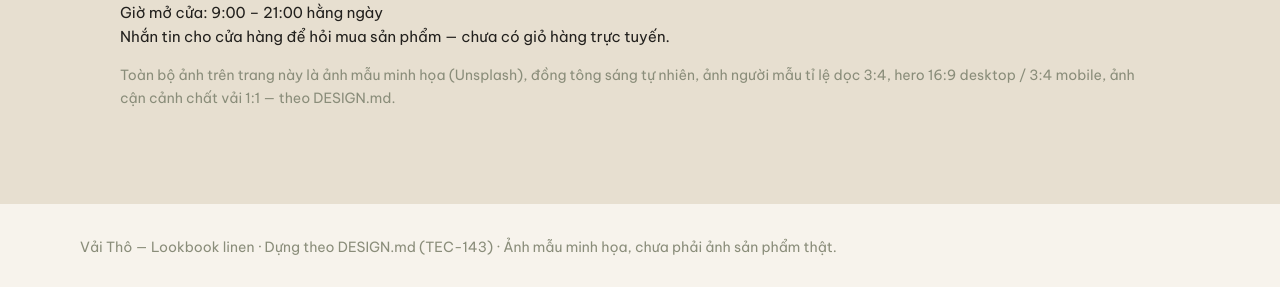
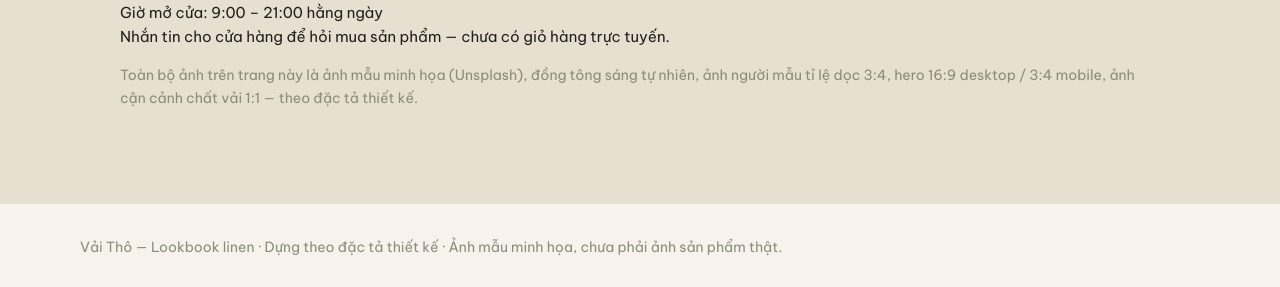
Before and after one commit to Muse-Soft/m-software-vai-tho, a plain HTML site: page index.html in a window 1280 px wide. Shown: the part 6812-7099 px from the top of the page. Drawn offline with nearby package versions, Linux system fonts and the light colour scheme.

Commit message:
Làm sạch chú thích và chữ hiển thị trên trang công khai (#3)
Co-authored-by: Mèo DevOps <devops@genalpha.dev>
Co-authored-by: Claude Sonnet 5.5 <noreply@anthropic.com>

```diff
--- a/index.html
+++ b/index.html
@@ -192,13 +192,13 @@
   <div class="wrap">
     <h2 class="section-title">Liên hệ</h2>
     <p><strong>Cửa hàng Vải Thô</strong><br>Địa chỉ: [CẦN BỔ SUNG — địa chỉ cửa hàng placeholder]<br>Giờ mở cửa: 9:00 – 21:00 hằng ngày<br>Nhắn tin cho cửa hàng để hỏi mua sản phẩm — chưa có giỏ hàng trực tuyến.</p>
-    <p class="sample-note">Toàn bộ ảnh trên trang này là ảnh mẫu minh họa (Unsplash), đồng tông sáng tự nhiên, ảnh người mẫu tỉ lệ dọc 3:4, hero 16:9 desktop / 3:4 mobile, ảnh cận cảnh chất vải 1:1 — theo DESIGN.md.</p>
+    <p class="sample-note">Toàn bộ ảnh trên trang này là ảnh mẫu minh họa (Unsplash), đồng tông sáng tự nhiên, ảnh người mẫu tỉ lệ dọc 3:4, hero 16:9 desktop / 3:4 mobile, ảnh cận cảnh chất vải 1:1 — theo đặc tả thiết kế.</p>
   </div>
 </section>
 </main>
 
 <footer>
-  <div>Vải Thô — Lookbook linen · Dựng theo DESIGN.md (TEC-143) · Ảnh mẫu minh họa, chưa phải ảnh sản phẩm thật.</div>
+  <div>Vải Thô — Lookbook linen · Dựng theo đặc tả thiết kế · Ảnh mẫu minh họa, chưa phải ảnh sản phẩm thật.</div>
 </footer>
 
 <script>
```
